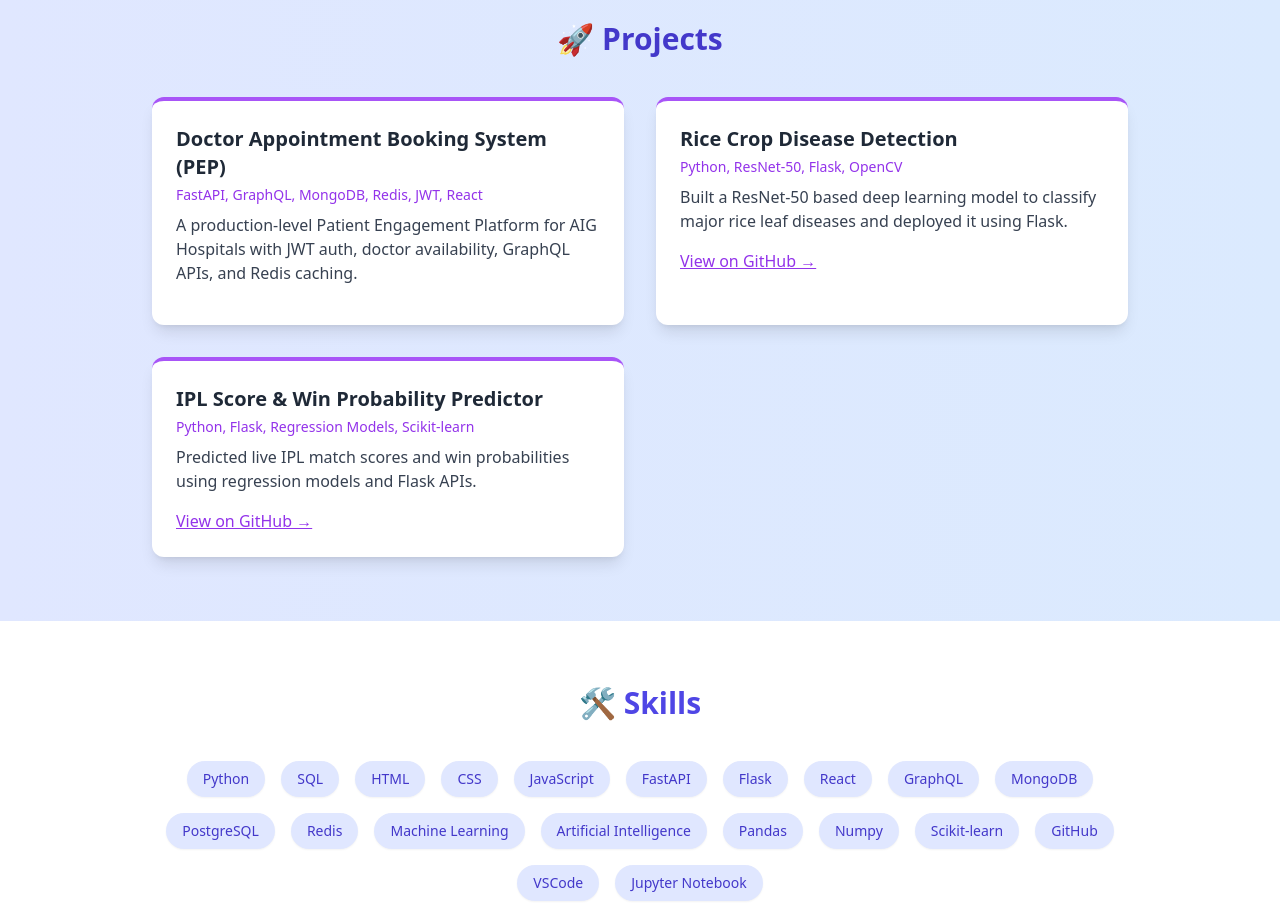
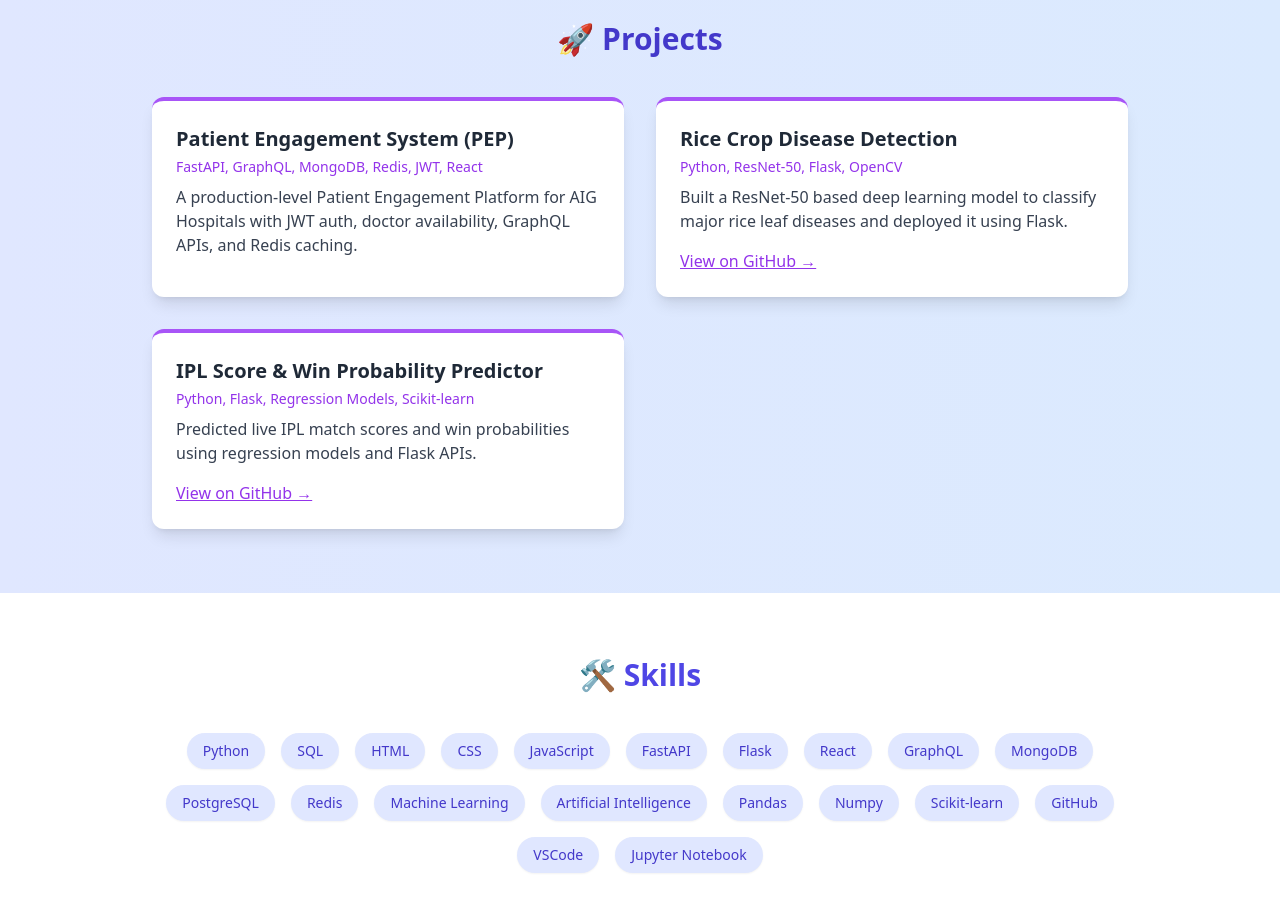
Before and after one commit to kaminiyuvaraju/kaminiyuvaraju, a React (Create React App) app: page / in a window 1280 px wide. Shown: the part 1240-2162 px from the top of the page. Built offline with nearby package versions, Linux system fonts and the light colour scheme; the HTML template or start-up script is replaced by a standard one.

Commit message:
Update Projects.js

```diff
--- a/src/components/Projects.js
+++ b/src/components/Projects.js
@@ -4,7 +4,7 @@ import { motion } from "framer-motion";
 const Projects = () => {
   const projects = [
     {
-      title: "Doctor Appointment Booking System (PEP)",
+      title: "Patient Engagement System (PEP)",
       tech: "FastAPI, GraphQL, MongoDB, Redis, JWT, React",
       description:
         "A production-level Patient Engagement Platform for AIG Hospitals with JWT auth, doctor availability, GraphQL APIs, and Redis caching.",
```
